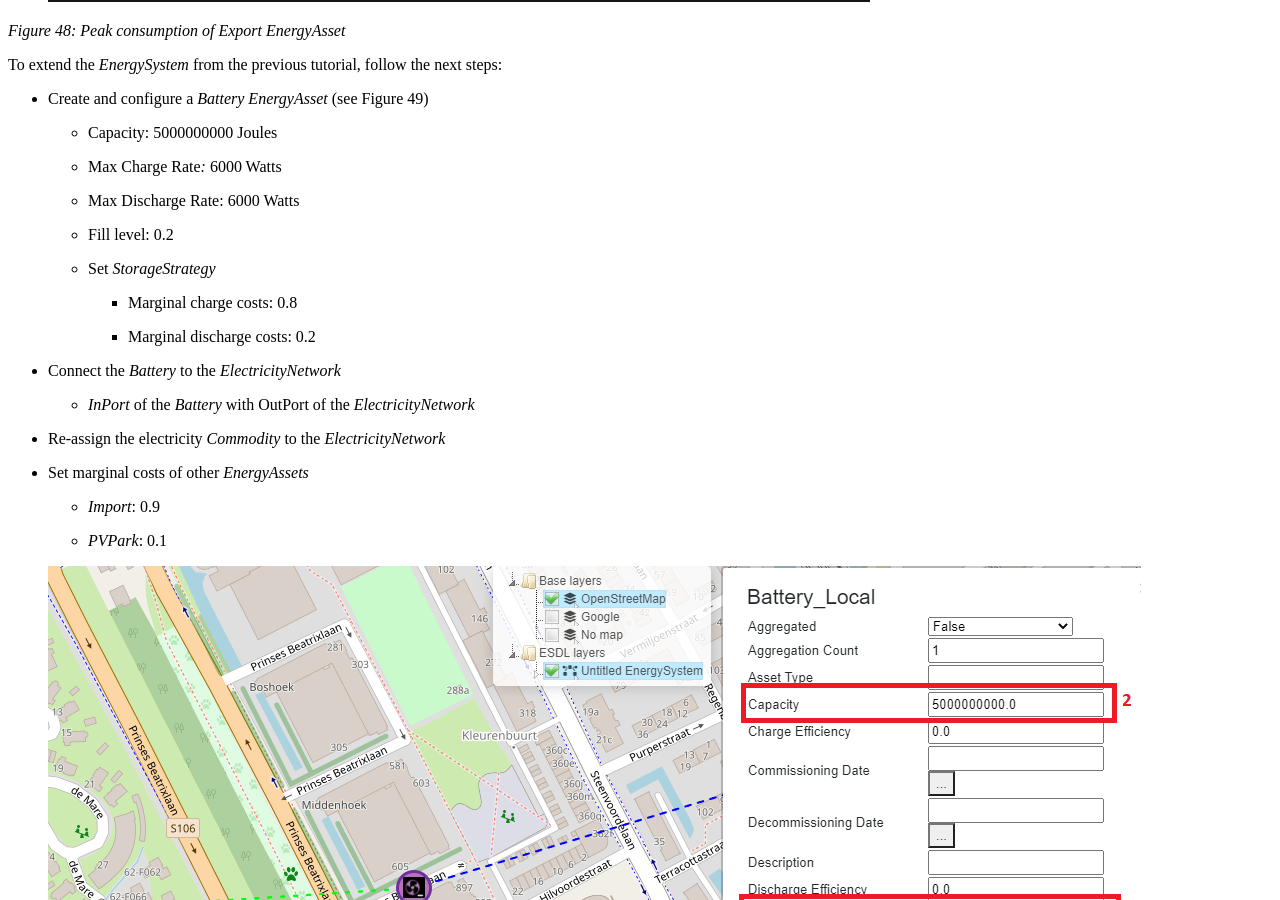
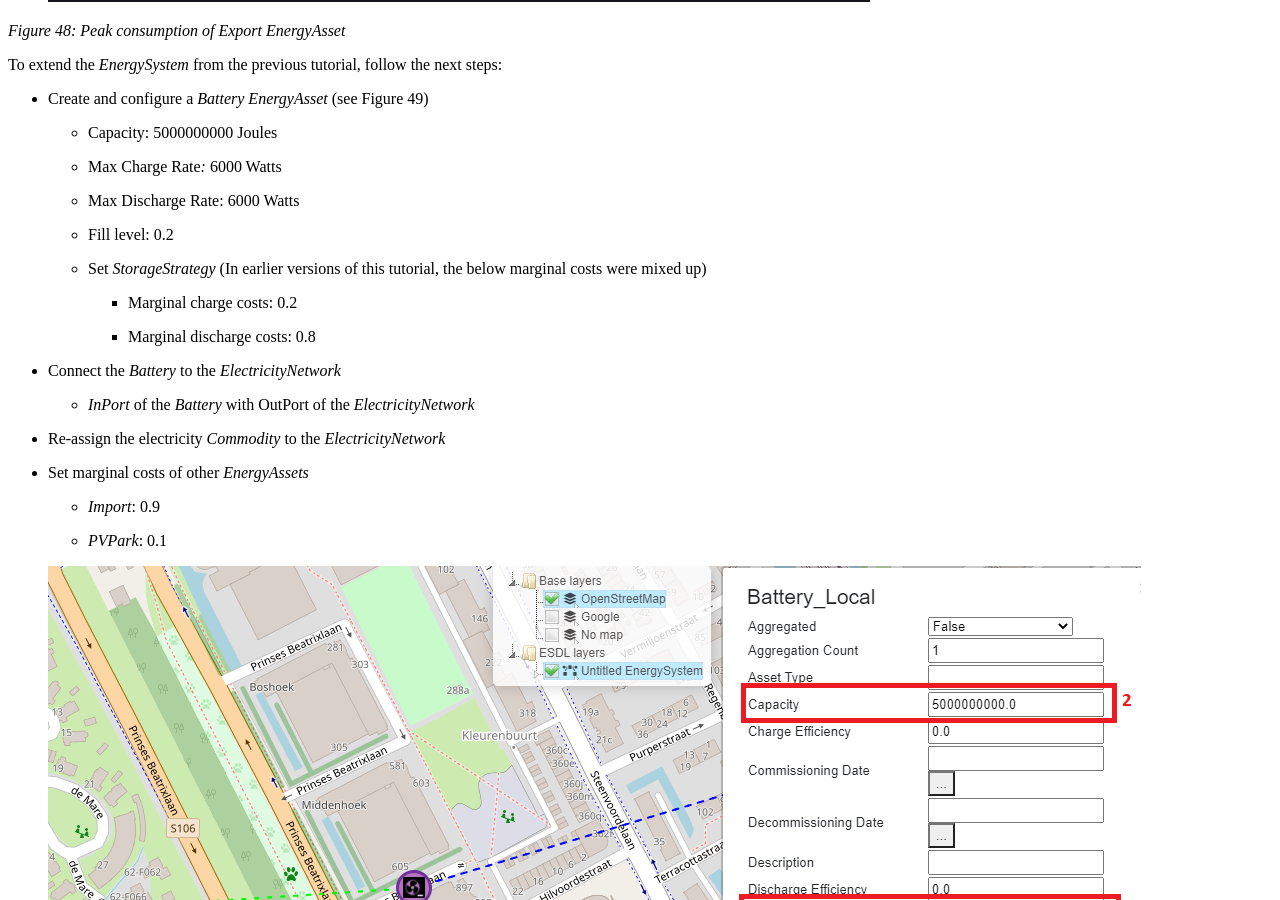
Before and after one commit to ESDLMapEditorESSIM/ESSIMDocumentation, a Sphinx documentation site: the page built from docs/source/tutorials/index.rst, in a window 1280 px wide and 900 px high, scrolled down 35275 px. Built offline with Sphinx 7.4.7 and the Read the Docs theme 2.0.0, drawn with Linux system fonts in a browser that asks for light colours.

Commit message:
Correct error in marginal (dis)charging costs

```diff
--- a/docs/source/tutorials/index.rst
+++ b/docs/source/tutorials/index.rst
@@ -902,11 +902,11 @@ steps:
 
    -  Fill level: 0.2
 
-   -  Set *StorageStrategy*
+   -  Set *StorageStrategy* (In earlier versions of this tutorial, the below marginal costs were mixed up)
 
-      -  Marginal charge costs: 0.8
+      -  Marginal charge costs: 0.2
 
-      -  Marginal discharge costs: 0.2
+      -  Marginal discharge costs: 0.8
 
 -  Connect the *Battery* to the *ElectricityNetwork*
 
```
